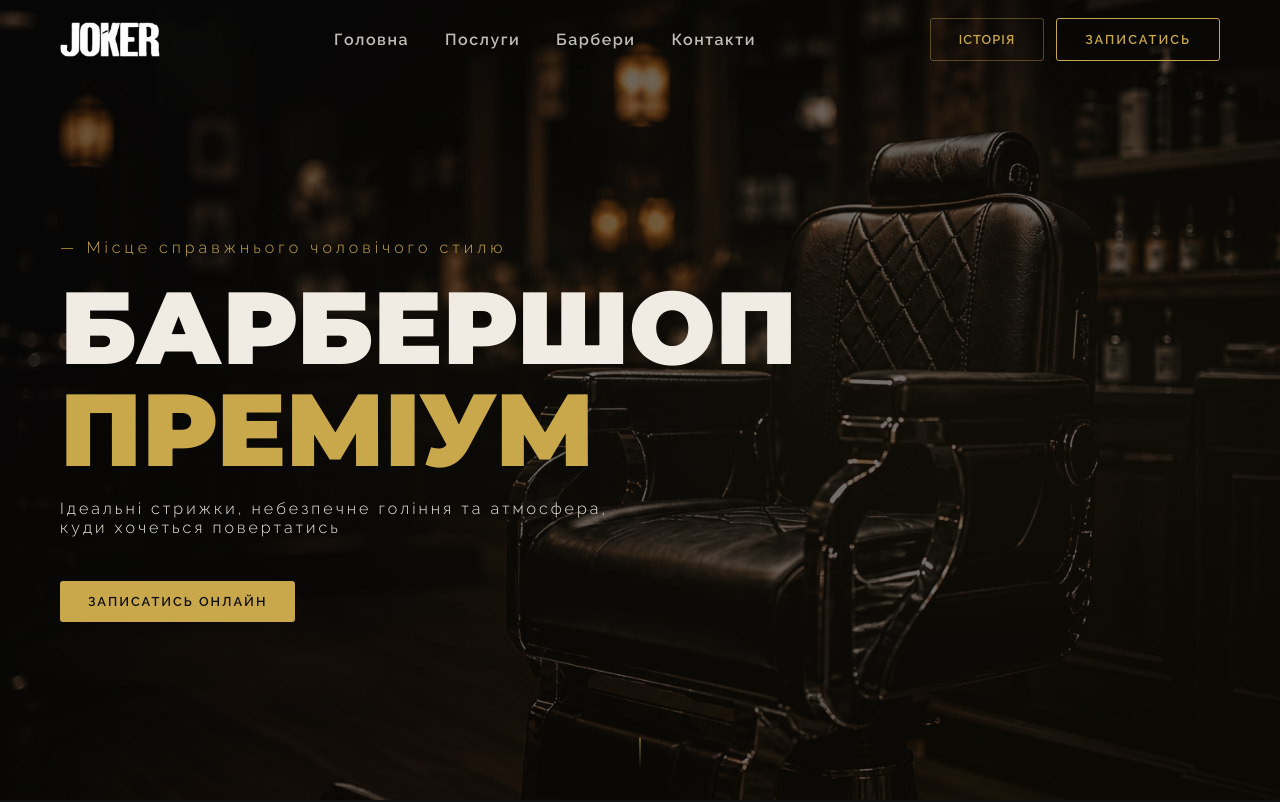
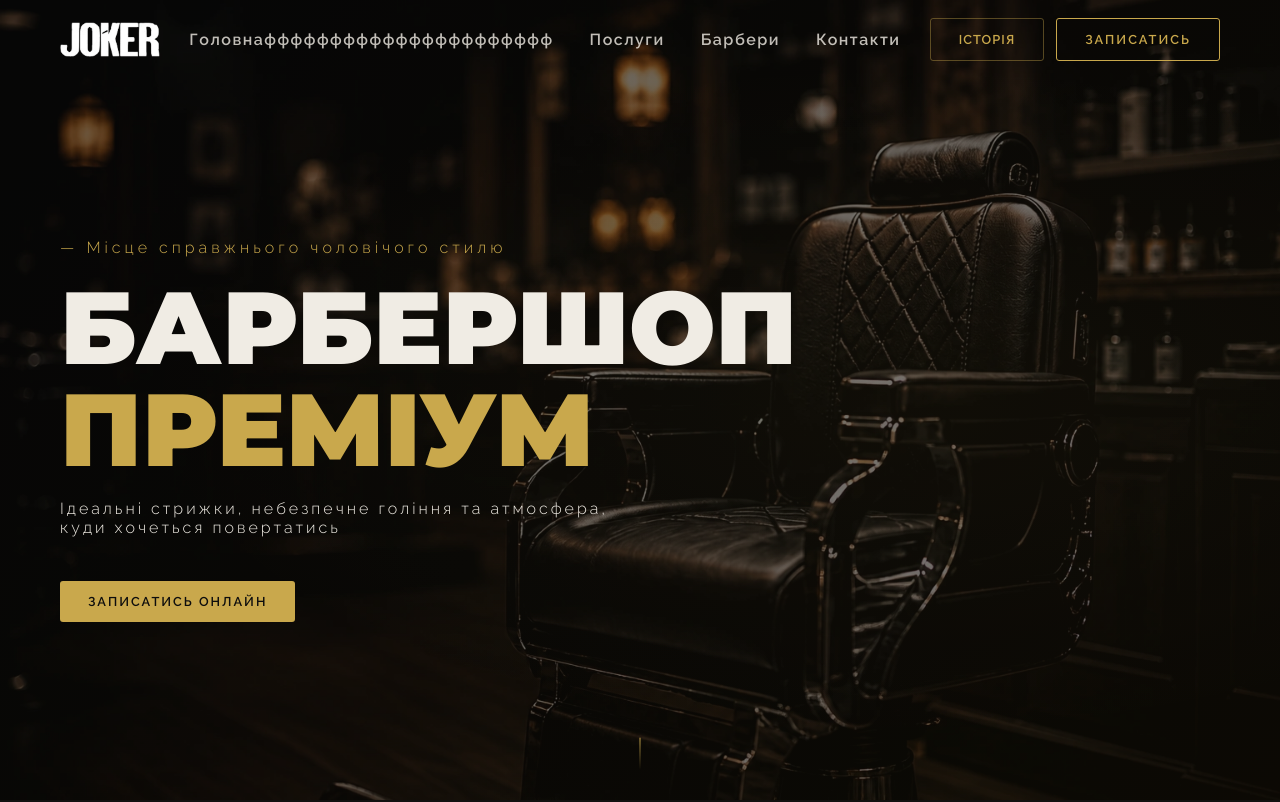
Before and after one commit to Den4ik-2003/Joker-Barbershop, a plain HTML site: page index.html in a window 1280 px wide. Shown: the top 802 px of the page. Drawn offline with nearby package versions, Linux system fonts and the light colour scheme.

Commit message:
Deploy update from Telegram

```diff
--- a/index.html
+++ b/index.html
@@ -19,7 +19,7 @@
         <img src="images/logo.webp" loading="lazy" alt="Logo" />
       </div>
       <nav class="nav__links">
-        <a href="#hero">Головна</a>
+        <a href="#hero">Головнафффффффффффффффффффффф</a>
         <a href="#services">Послуги</a>
         <a href="#masters">Барбери</a>
         <a href="#contacts">Контакти</a>
```
Also changed, not shown: script.js (line endings or trailing spaces), style.css (line endings or trailing spaces).
